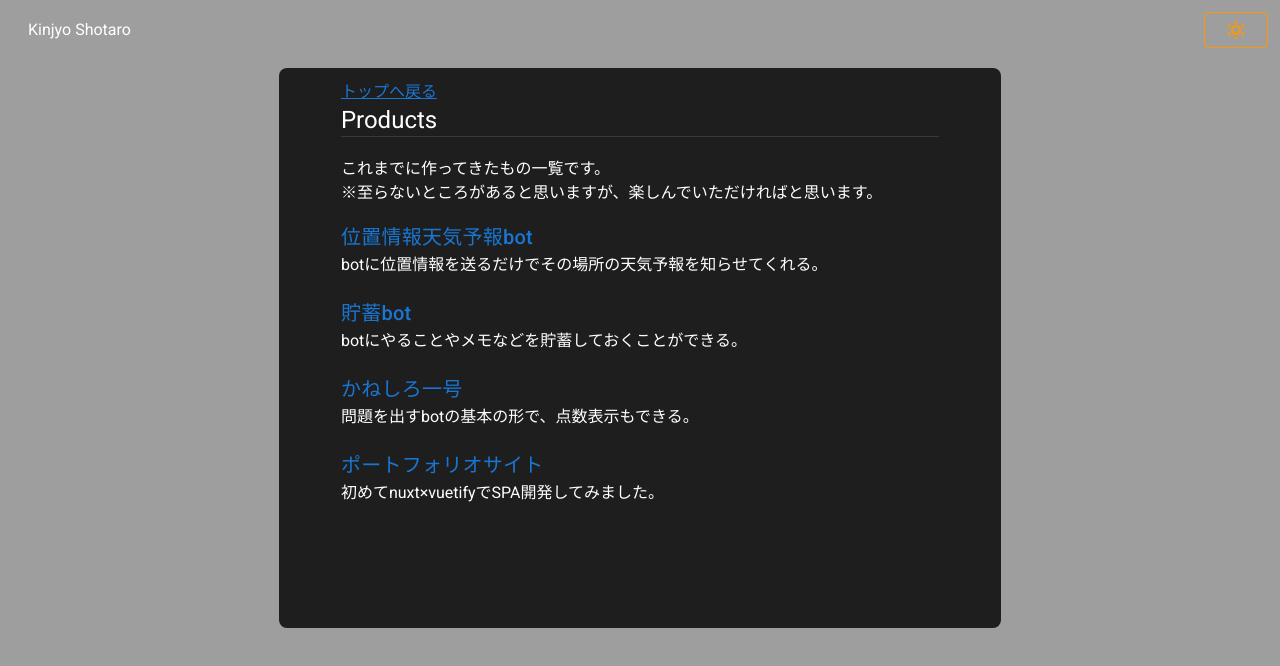
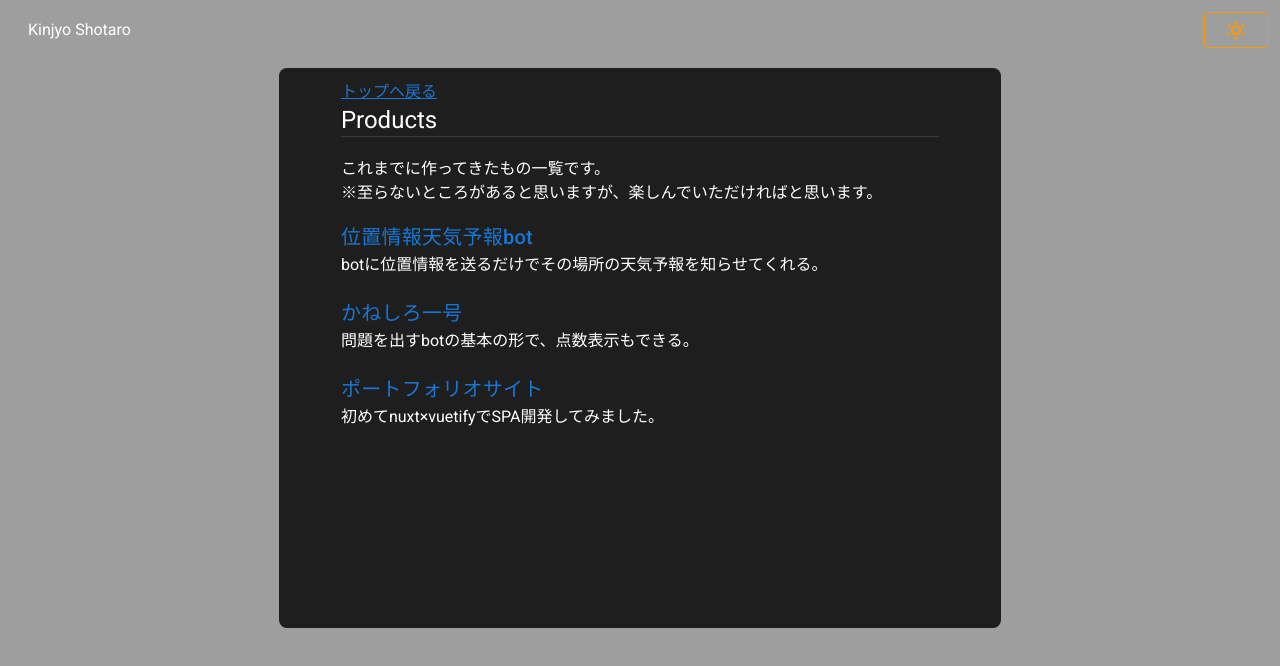
Before and after one commit to kinjo1130/nuxt-portfolio, a Nuxt app: page /products in a window 1280 px wide. Shown: the top 666 px of the page. Built offline with nearby package versions, Linux system fonts and the light colour scheme.

Commit message:
products削除

```diff
--- a/pages/products.vue
+++ b/pages/products.vue
@@ -43,16 +43,6 @@
                       >
                       <p class="mb-5">
                         botに位置情報を送るだけでその場所の天気予報を知らせてくれる。
-                      </p>
-                    </div>
-                    <div>
-                      <a
-                        @click="jumpLink('https://line.me/R/ti/p/%40359rqzfr')"
-                        class="text-h6"
-                        >貯蓄bot</a
-                      >
-                      <p class="mb-5">
-                        botにやることやメモなどを貯蓄しておくことができる。
                       </p>
                     </div>
                     <div>
```
